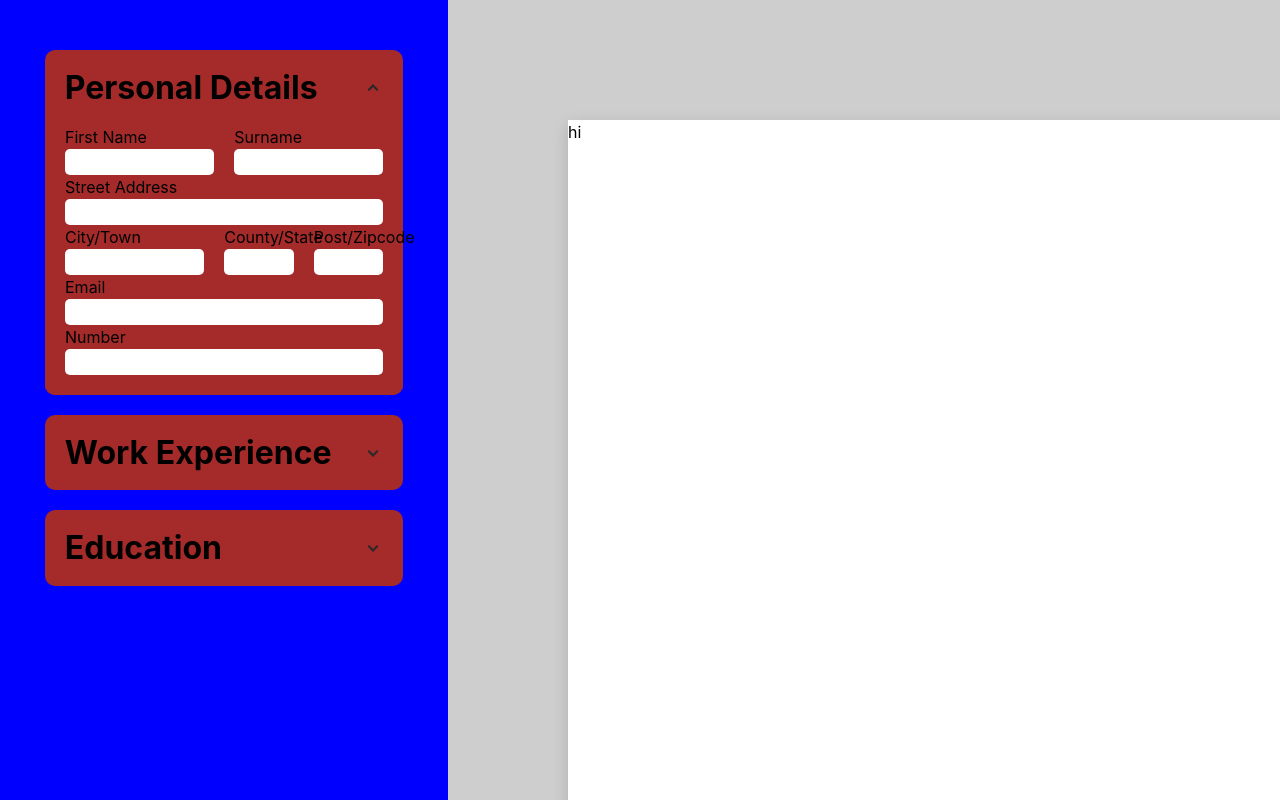
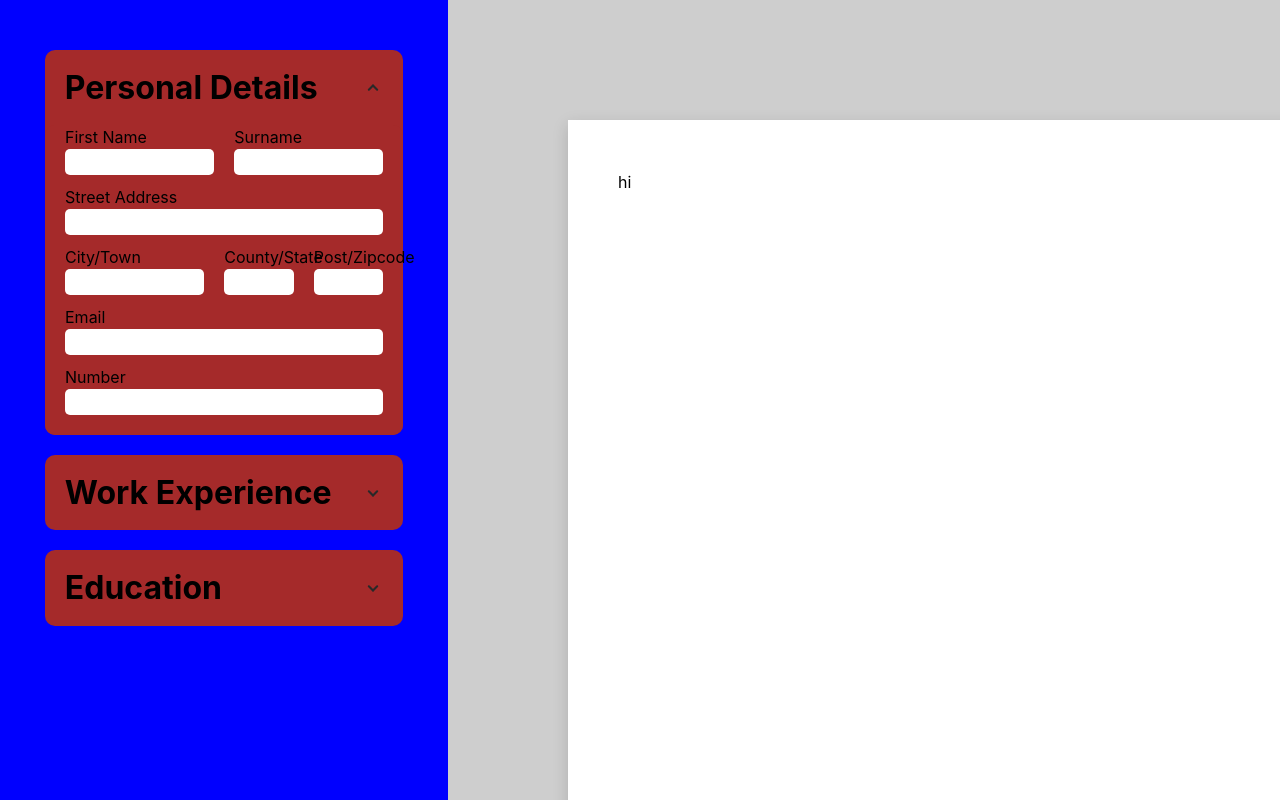
Before and after one commit to guskirb/CV-applicationTOP, a React (Vite) app: page / in a window 1280 px wide. Shown: the top 800 px of the page. Built offline with nearby package versions, Linux system fonts and the light colour scheme.

Commit message:
Change styles

```diff
--- a/src/App.css
+++ b/src/App.css
@@ -43,6 +43,7 @@
   padding: 20px;
   padding-top: 0px;
   border-radius: 10px;
+  gap: 10px;
 }
 
 @keyframes growDown {
@@ -126,9 +127,10 @@ textarea {
 
 .cv {
   background-color: #ffffff;
-  width: 794px;
-  height: 1123px;
+  width: 694px;
+  height: 1023px;
   margin: 120px;
   position: relative;
   box-shadow: rgba(0, 0, 0, 0.15) 0px 5px 15px 0px;
+  padding: 50px;
 }
```
